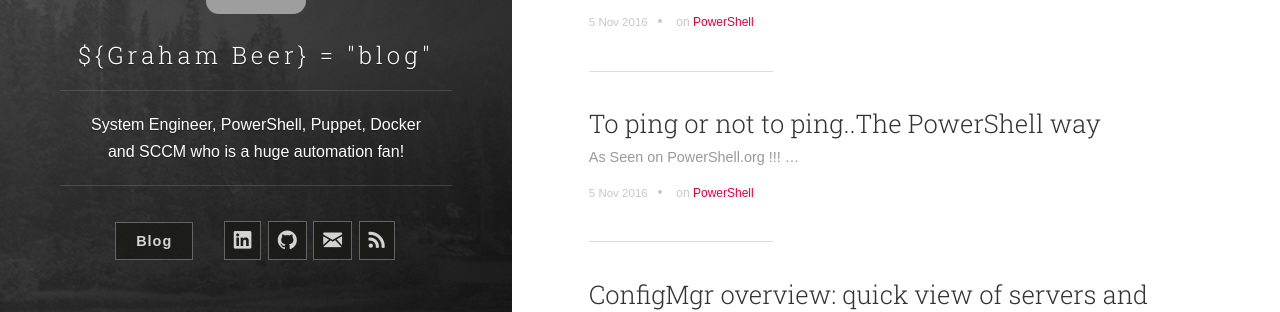
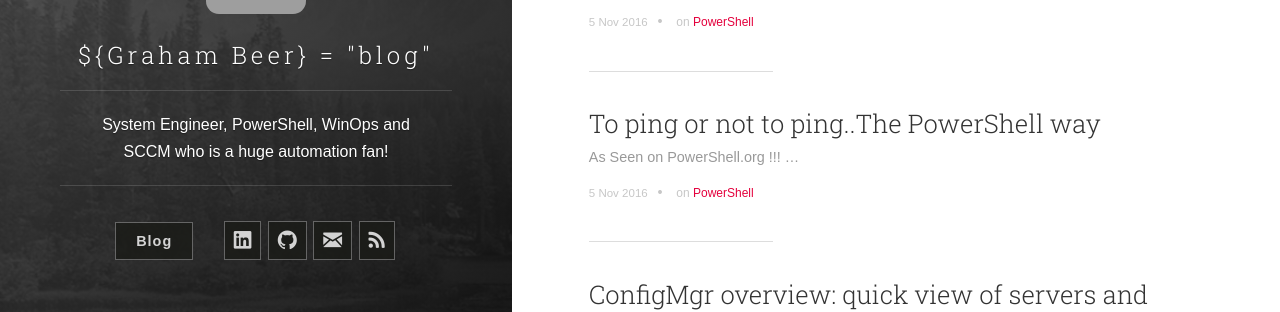
Before and after one commit to Graham-Beer/Graham-Beer.github.io, a Jekyll site: the page built from index.html, in a window 1280 px wide. Shown: the part 359-671 px from the top of the page. Built offline with Jekyll 4.4.1, drawn with Linux system fonts in a browser that asks for light colours; nearby versions of some CDN libraries; the list of posts is cut into pages by our own code; grey boxes are pictures that could not be loaded.

Commit message:
Update _config.yml

```diff
--- a/_config.yml
+++ b/_config.yml
@@ -1,6 +1,6 @@
 # Site settings
 title: ${Graham Beer} = "blog"
-description: "System Engineer, PowerShell, Puppet, Docker and SCCM who is a huge automation fan!"
+description: "System Engineer, PowerShell, WinOps and SCCM who is a huge automation fan!"
 url: 'https://graham-beer.github.io'
 baseurl: '/'
 # google_analytics: 'UA-XXXXXX-X'
```
